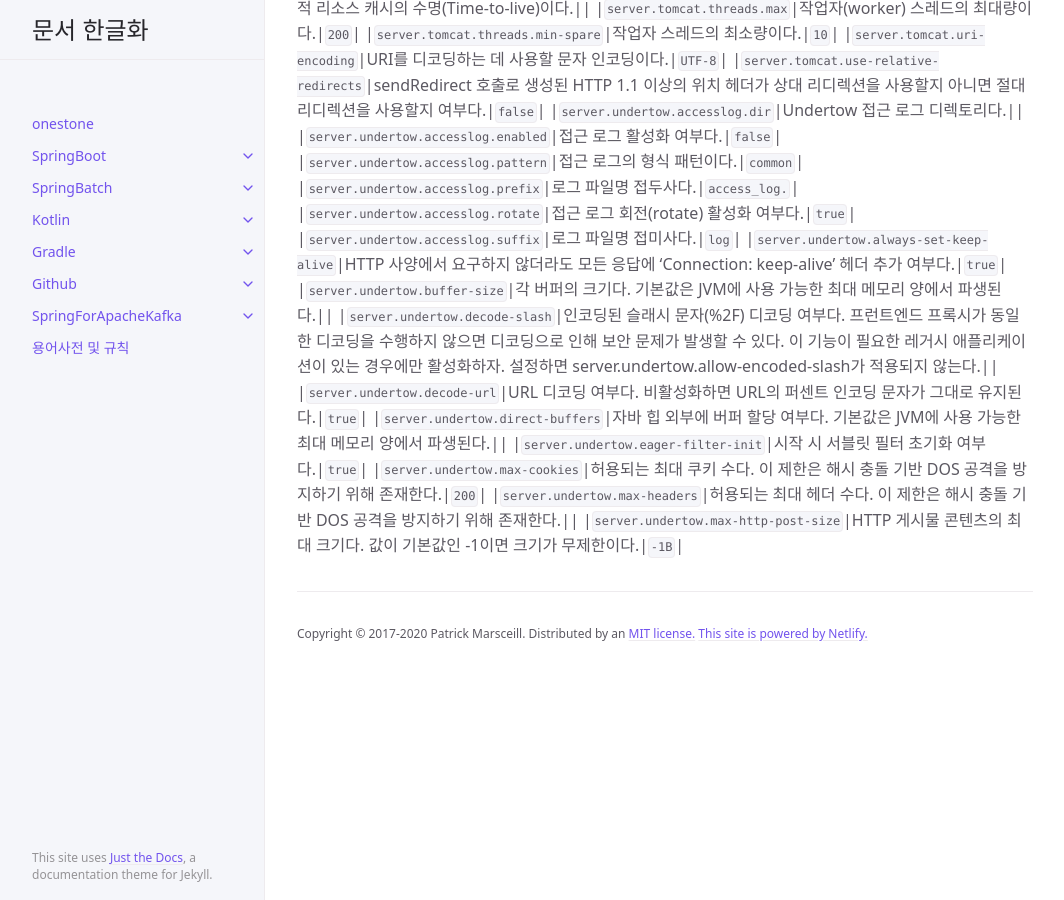
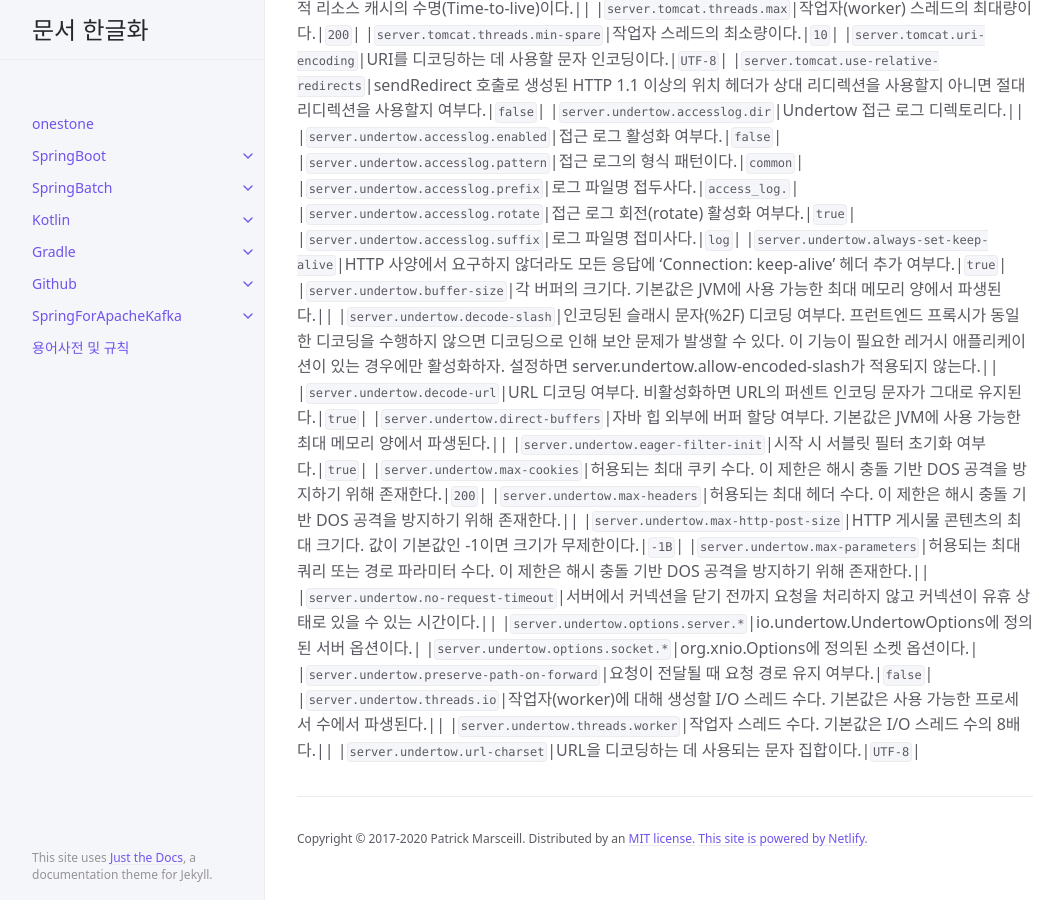
Before and after one commit to onestone9900/onestone9900.github.io, a Jekyll site: the page built from docs/spring_boot/3.1.1/spring_boot/19.appendices.md, in a window 1280 px wide and 900 px high, scrolled down 67609 px. Shown: the whole window, without its empty margins (107-1171 px from the left). Built offline with Jekyll 4.4.1, drawn with Linux system fonts in a browser that asks for light colours.

Commit message:
docs: spring boot - ## .A.11. 서버 프로퍼티(Server Properties)

```diff
--- a/docs/spring_boot/3.1.1/spring_boot/19.appendices.md
+++ b/docs/spring_boot/3.1.1/spring_boot/19.appendices.md
@@ -1219,3 +1219,11 @@ nav_order: 19
 |`server.undertow.max-cookies`|허용되는 최대 쿠키 수다. 이 제한은 해시 충돌 기반 DOS 공격을 방지하기 위해 존재한다.|`200`|
 |`server.undertow.max-headers`|허용되는 최대 헤더 수다. 이 제한은 해시 충돌 기반 DOS 공격을 방지하기 위해 존재한다.||
 |`server.undertow.max-http-post-size`|HTTP 게시물 콘텐츠의 최대 크기다. 값이 기본값인 -1이면 크기가 무제한이다.|`-1B`|
+|`server.undertow.max-parameters`|허용되는 최대 쿼리 또는 경로 파라미터 수다. 이 제한은 해시 충돌 기반 DOS 공격을 방지하기 위해 존재한다.||
+|`server.undertow.no-request-timeout`|서버에서 커넥션을 닫기 전까지 요청을 처리하지 않고 커넥션이 유휴 상태로 있을 수 있는 시간이다.||
+|`server.undertow.options.server.*`|io.undertow.UndertowOptions에 정의된 서버 옵션이다.|
+|`server.undertow.options.socket.*`|org.xnio.Options에 정의된 소켓 옵션이다.|
+|`server.undertow.preserve-path-on-forward`|요청이 전달될 때 요청 경로 유지 여부다.|`false`|
+|`server.undertow.threads.io`|작업자(worker)에 대해 생성할 I/O 스레드 수다. 기본값은 사용 가능한 프로세서 수에서 파생된다.||
+|`server.undertow.threads.worker`|작업자 스레드 수다. 기본값은 I/O 스레드 수의 8배다.||
+|`server.undertow.url-charset`|URL을 디코딩하는 데 사용되는 문자 집합이다.|`UTF-8`|
```
